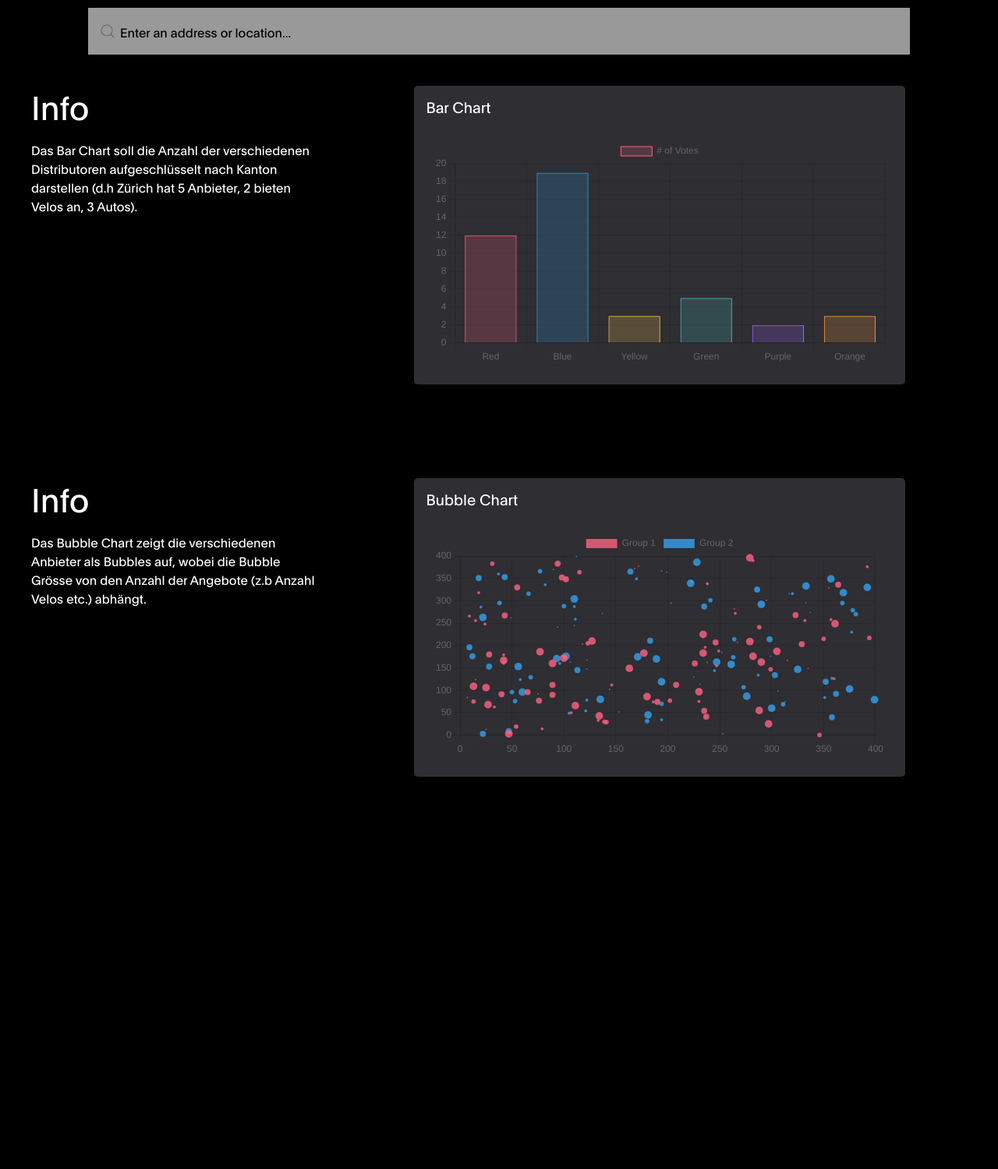
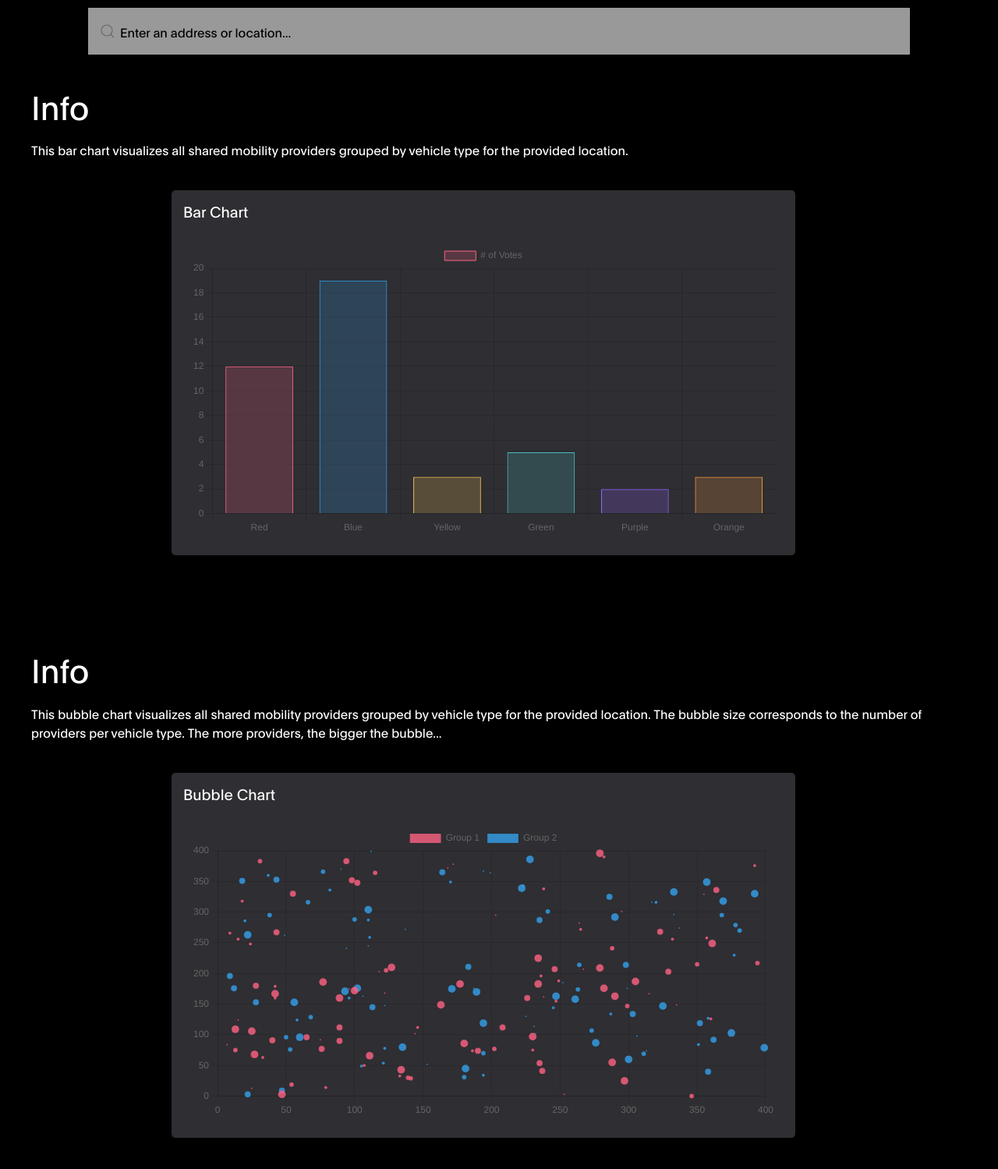
Before and after one commit to yhutter-dbm/shared-mobility-compass, a Flask app: page /data in a window 1280 px wide. Shown: the part 80-1579 px from the top of the page at 78% size. Before the commit the page ends 1076 px from the top, so only its background shows below. Run offline with Flask 2, Linux system fonts and the light colour scheme; parts of the project's set-up code (start-up, migrations or seed data) failed here and were passed over.

Commit message:
Fix design of charts

```diff
--- a/static/css/data.css
+++ b/static/css/data.css
@@ -3,7 +3,7 @@
   padding: 15px;
   border-radius: 5px;
   margin: 0 auto;
-  max-width: 600px;
+  max-width: 800px;
 }
 
 .chart-card .title {
--- a/templates/data.html
+++ b/templates/data.html
@@ -28,38 +28,30 @@
             <input class="uk-search-input" type="search" id="searchField" placeholder="Enter an address or location..." />
         </div>
         <div uk-grid class="uk-padding white">
-            <div class="uk-width-1-3@m">
-                <div class="chart-information">
+            <div class="chart-information uk-width-1-1">
                 <h1 class="white">Info</h1>
                 <p>
-                        Das Bar Chart soll die Anzahl der verschiedenen Distributoren aufgeschlüsselt nach Kanton darstellen (d.h Zürich hat 5 Anbieter, 2 bieten Velos an, 3 Autos).
+                    This bar chart visualizes all shared mobility providers grouped by vehicle type for the provided location.
                 </p>
             </div>
-            </div>
-            <div class="uk-width-2-3@m">
-                <div class="chart-card">
+            <div class="chart-card uk-width-1-1">
                 <h1 class="title">Bar Chart</h1>
                 <div class="content">
                     <canvas id="barChart"></canvas>
                 </div>
             </div>
         </div>
-        </div>
         <div uk-grid class="uk-padding white">
-            <div class="uk-width-1-3@m">
-                <div class="chart-information">
+            <div class="chart-information uk-width-1-1">
                 <h1 class="white">Info</h1>
                 <p>
-                        Das Bubble Chart zeigt die verschiedenen Anbieter als Bubbles auf, wobei die Bubble Grösse von den Anzahl der Angebote (z.b Anzahl Velos etc.) abhängt.
+                    This bubble chart visualizes all shared mobility providers grouped by vehicle type for the provided location. The bubble size corresponds to the number of providers per vehicle type. The more providers, the bigger the bubble...
                 </p>
             </div>
-            </div>
-            <div class="uk-width-2-3@m">
-                <div class="chart-card">
+            <div class="chart-card uk-width-1-1">
                 <h1 class="title">Bubble Chart</h1>
                 <div class="content">
                     <canvas id="bubbleChart"></canvas>
-                    </div>
                 </div>
             </div>
         </div>
```
Lines whose indentation alone changed are shown as unchanged.
